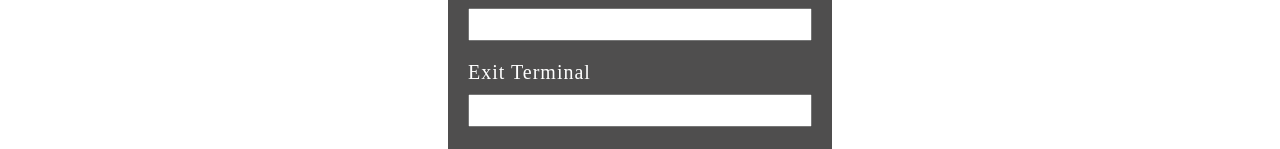
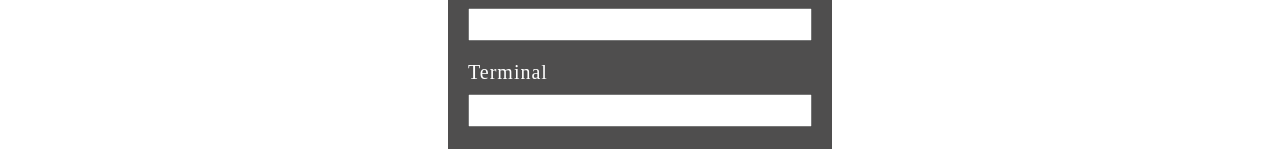
Before and after one commit to nenad997/web-application-for-airport-traffic-light-system, a React (Vite) app: page /add-new-flight in a window 1280 px wide. Shown: the part 542-691 px from the top of the page. Built offline with nearby package versions, Linux system fonts and the light colour scheme.

Commit message:
add create new flight logic

```diff
--- a/src/App.jsx
+++ b/src/App.jsx
@@ -6,7 +6,7 @@ import FlightsLayout from "./layout/FlightsLayout";
 import Home from "./pages/Home";
 import Arrival from "./pages/Arrival";
 import Departure from "./pages/Departure";
-import NewFlight from "./pages/NewFlight";
+import NewFlight, { action as addFlightAction } from "./pages/NewFlight";
 import Edit from "./pages/Edit";
 
 const router = createBrowserRouter([
@@ -30,7 +30,11 @@ const router = createBrowserRouter([
         path: "parking-and-approach",
         element: <div>Parking And Approach</div>,
       },
-      { path: "add-new-flight", element: <NewFlight /> },
+      {
+        path: "add-new-flight",
+        element: <NewFlight />,
+        action: addFlightAction,
+      },
     ],
   },
 ]);
--- a/src/components/FlightForm.jsx
+++ b/src/components/FlightForm.jsx
@@ -6,7 +6,7 @@ import CustomForm from "./UI/CustomForm";
 const FlightForm = () => {
   return (
     <Layout marginBottom="2rem">
-      <CustomForm type="submit" />
+      <CustomForm type="submit" method="POST" />
     </Layout>
   );
 };
--- a/src/components/UI/CustomForm.jsx
+++ b/src/components/UI/CustomForm.jsx
@@ -3,7 +3,7 @@ import { Form, Link } from "react-router-dom";
 
 import classes from "./CustomForm.module.css";
 
-const CustomForm = ({ type }) => {
+const CustomForm = ({ type, method }) => {
   let buttonText;
   let buttonStyles;
 
@@ -18,12 +18,12 @@ const CustomForm = ({ type }) => {
     (buttonText = "Edit"),
       (buttonStyles = {
         backgroundColor: "yellow",
-        color: "black"
+        color: "black",
       });
   }
 
   return (
-    <Form className={classes.form}>
+    <Form className={classes.form} method={method}>
       <div className={classes.control}>
         <label htmlFor="airport">Airport</label>
         <input type="text" id="airport" name="airport" />
@@ -41,8 +41,8 @@ const CustomForm = ({ type }) => {
         <input type="text" id="avio-company" name="avioCompany" />
       </div>
       <div className={classes.control}>
-        <label htmlFor="exit-terminal">Exit Terminal</label>
-        <input type="text" id="exit-terminal" name="exitTerminal" />
+        <label htmlFor="terminal">Terminal</label>
+        <input type="text" id="terminal" name="terminal" />
       </div>
       <div className={classes.control}>
         <label htmlFor="status">Status</label>
--- a/src/pages/NewFlight.jsx
+++ b/src/pages/NewFlight.jsx
@@ -1,4 +1,5 @@
 import React from "react";
+import { redirect } from "react-router-dom";
 
 import FlightForm from "../components/FlightForm";
 
@@ -7,3 +8,50 @@ const NewFlight = () => {
 };
 
 export default NewFlight;
+
+export async function action({ request, params }) {
+  const formData = await request.formData();
+  const {
+    airport,
+    flightNumber,
+    scheduleTime,
+    avioCompany,
+    terminal,
+    status,
+    type,
+  } = Object.fromEntries(formData);
+
+  const graphqQuery = {
+    query: `
+      mutation {
+        createFlight(input: { airport: "${airport}", flightNumber: "${flightNumber}", scheduleTime: "${scheduleTime}", avioCompany: "${avioCompany}", terminal: "${terminal}", status: "${status}", type: "${type}" }) {
+          _id
+        }
+      }
+    `,
+  };
+
+  const response = await fetch("http://localhost:8080/graphql", {
+    method: "POST",
+    headers: {
+      "Content-Type": "application/json",
+    },
+    body: JSON.stringify(graphqQuery),
+  });
+
+  const responseData = await response.json();
+
+  console.log(responseData);
+
+  console.log({
+    airport,
+    flightNumber,
+    scheduleTime,
+    avioCompany,
+    terminal,
+    status,
+    type,
+  });
+
+  return redirect("/flights");
+}
```
